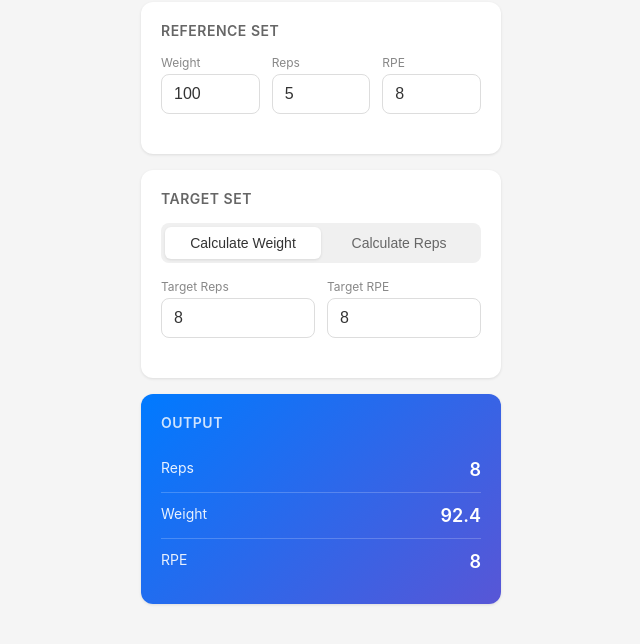
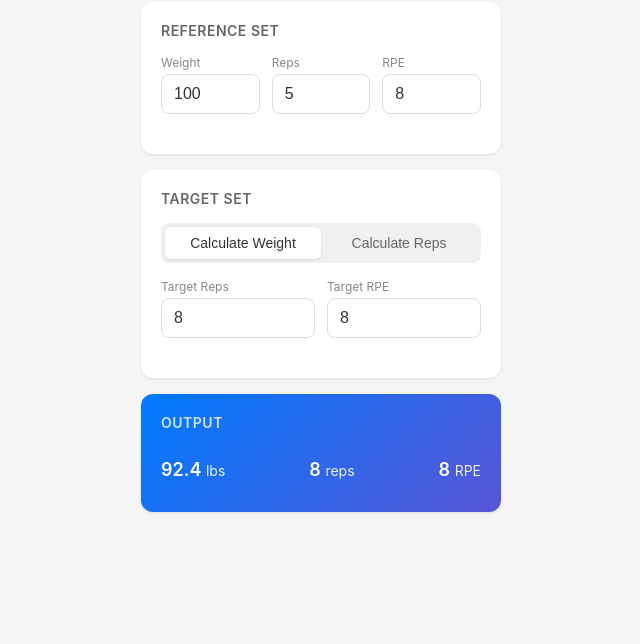
Before and after one commit to jesse-smith/setcalc, a plain HTML site: page index.html in a window 1280 px wide. Shown: the part 102-746 px from the top of the page, without its empty margins (319-959 px from the left). Drawn offline with Linux system fonts and the light colour scheme.

Commit message:
Layout output in single row

```diff
--- a/index.html
+++ b/index.html
@@ -251,16 +251,18 @@ h1 {
   <div class="section output-section">
     <div class="section-title">Output</div>
     <div class="output-row">
-      <span class="output-label">Reps</span>
+      <span>
+      <span class="output-value" id="outputWeight">--</span>
+      <span class="output-label">lbs</span>
+      </span>
+      <span>
       <span class="output-value" id="outputReps">—</span>
-    </div>
-    <div class="output-row">
-      <span class="output-label">Weight</span>
-      <span class="output-value" id="outputWeight">—</span>
-    </div>
-    <div class="output-row">
+      <span class="output-label">reps</span>
+      </span>
+      <span>
+      <span class="output-value" id="outputRPE">—</span>
       <span class="output-label">RPE</span>
-      <span class="output-value" id="outputRPE">—</span>
+      </span>
     </div>
   </div>
 
```
